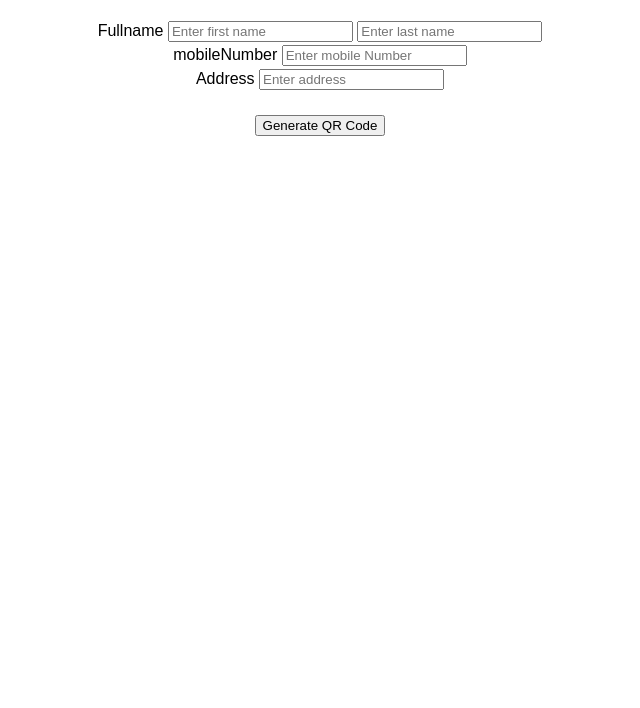
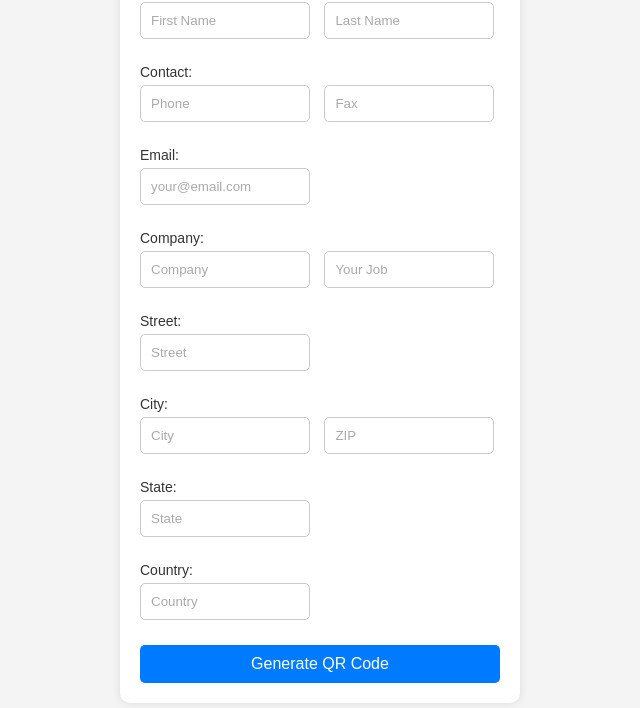
Before and after one commit to dharanim04/QRcode_generator, a website: page public/index.html in a window 1280 px wide. Shown: the part 92-800 px from the top of the page, without its empty margins (320-960 px from the left). Drawn offline with Linux system fonts and the light colour scheme.

Commit message:
update design

```diff
--- a/public/index.html
+++ b/public/index.html
@@ -2,54 +2,70 @@
 <html lang="en">
 <head>
   <meta charset="UTF-8" />
-  <meta name="viewport" content="width=device-width, initial-scale=1.0" />
-  <title>QR Code Generator</title>
-  <style>
-    body {
-      font-family: Source Sans Pro, sans-serif;
-      font-size: 16px;
-      text-align: center;
-      margin: 0;
-      padding: 20px;
-      font-weight: 400;
-      line-height: 1.5;
-    }
-    #qr-result img {
-      margin-top: 20px;
-      width: 200px;
-      height: 200px;
-    }
-  </style>
+  <meta name="viewport" content="width=device-width, initial-scale=1.0">
+  <title>vCard QR Code</title>
+  <link rel="stylesheet" href="style.css">
 </head>
 <body>
-  <h1>QR Code Generator</h1>
-  <form id="qr-form" style="display: flex;align-items: center;flex-direction: column;">
-    <div>
-      <span>Fullname </span>
-      <input type="text" id="firstname" placeholder="Enter first name" required />
-      <input type="text" id="lastname" placeholder="Enter last name" />
-    </div>
-    <div>
-      <span>mobileNumber </span>
-      <input type="text" id="mobileNumber" placeholder="Enter mobile Number" required />
+  <div class="form-container">
+    <h1>vCard QR Code</h1>
+    <form id="qr-form">
+      <div class="form-group">
+        <label>Your Name:</label>
+        <input type="text" id="firstname" placeholder="First Name" required />
+        <input type="text" id="lastname" placeholder="Last Name" required />
+      </div>
 
-    </div>
-    <div>
-      <span>Address </span>
-      <input type="text" id="address" placeholder="Enter address" /><br><br>
-    </div>
+      <div class="form-group">
+        <label>Contact:</label>
+        <input type="text" id="mobileNumber" placeholder="Phone" required />
+        <input type="text" id="fax" placeholder="Fax" />
+      </div>
 
-    <button type="submit">Generate QR Code</button>
-  </form>
-  <div id="qr-result"></div>
+      <div class="form-group">
+        <label>Email:</label>
+        <input type="email" id="email" placeholder="your@email.com" />
+      </div>
 
+      <div class="form-group">
+        <label>Company:</label>
+        <input type="text" id="company" placeholder="Company" />
+        <input type="text" id="job" placeholder="Your Job" />
+      </div>
+
+      <div class="form-group">
+        <label>Street:</label>
+        <input type="text" id="street" placeholder="Street" />
+      </div>
+
+      <div class="form-group">
+        <label>City:</label>
+        <input type="text" id="city" placeholder="City" />
+        <input type="text" id="zip" placeholder="ZIP" />
+      </div>
+
+      <div class="form-group">
+        <label>State:</label>
+        <input type="text" id="state" placeholder="State" />
+      </div>
+
+      <div class="form-group">
+        <label>Country:</label>
+        <input type="text" id="country" placeholder="Country" />
+      </div>
+
+      <button type="submit">Generate QR Code</button>
+    </form>
+    <div id="qr-result" style="text-align: center;"></div>
+  </div>
   <script>
+    console.log(document.getElementById('qr-form'))
     document.getElementById('qr-form').addEventListener('submit', async function (e) {
       e.preventDefault();
       const firstname = document.getElementById('firstname').value;
       const lastname = document.getElementById('lastname').value;
       const mobileNumber = document.getElementById('mobileNumber').value;
-      const address = document.getElementById('address').value;
+      const address = document.getElementById('street').value;
 
 
       if (!firstname || !mobileNumber) {
--- /dev/null
+++ b/public/style.css
@@ -0,0 +1,80 @@
+* {
+    box-sizing: border-box;
+    margin: 0;
+    padding: 0;
+  }
+
+  body {
+    font-family: Arial, sans-serif;
+    background-color: #f4f4f4;
+    display: flex;
+    justify-content: center;
+    align-items: center;
+    height: 100vh;
+  }
+
+  .form-container {
+    background-color: white;
+    padding: 20px;
+    border-radius: 10px;
+    box-shadow: 0px 0px 10px rgba(0, 0, 0, 0.1);
+    width: 400px;
+  }
+
+  h1 {
+    text-align: center;
+    margin-bottom: 20px;
+    font-size: 24px;
+  }
+
+  .form-group {
+    margin-bottom: 15px;
+  }
+
+  label {
+    font-size: 14px;
+    color: #333;
+    margin-bottom: 5px;
+    display: block;
+  }
+
+  input[type="text"], input[type="email"] {
+    width: calc(100% - 10px);
+    padding: 10px;
+    margin-bottom: 10px;
+    border: 1px solid #ccc;
+    border-radius: 5px;
+  }
+
+  input[type="text"]:focus, input[type="email"]:focus {
+    border-color: #007bff;
+    outline: none;
+  }
+
+  input[type="text"]::placeholder, input[type="email"]::placeholder {
+    color: #aaa;
+  }
+
+  .form-group input {
+    display: inline-block;
+    width: calc(50% - 10px);
+  }
+
+  .form-group input + input {
+    margin-left: 10px;
+  }
+
+  button {
+    width: 100%;
+    padding: 10px;
+    background-color: #007bff;
+    color: white;
+    border: none;
+    border-radius: 5px;
+    font-size: 16px;
+    cursor: pointer;
+  }
+
+  button:hover {
+    background-color: #0056b3;
+  }
```
